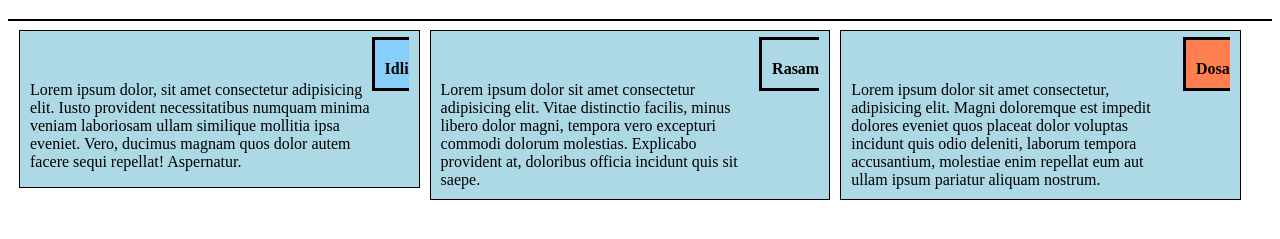
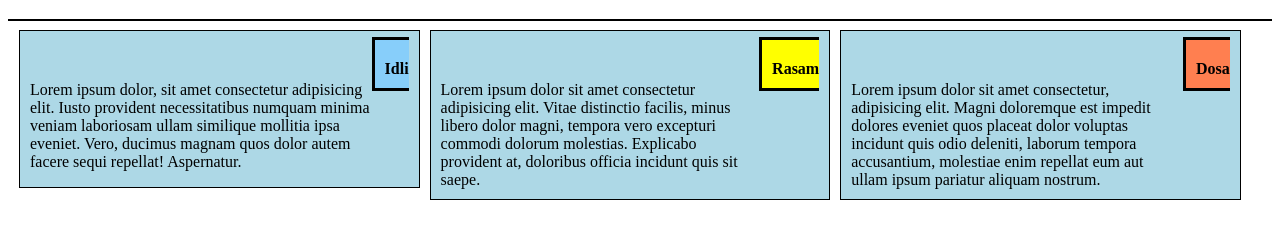
Before and after one commit to Rohan-Sudagar/coursera-mod2, a plain HTML site: page mod2_test/index.html in a window 1280 px wide. Shown: the part 61-300 px from the top of the page. Drawn offline with Linux system fonts and the light colour scheme.

Commit message:
Update coursera.css

```diff
--- a/mod2_test/css/coursera.css
+++ b/mod2_test/css/coursera.css
@@ -46,7 +46,7 @@
 border-top: 3px solid black;
 border-left: 3px solid black;
 border-bottom: 3px solid black;
-background-color: coocher;
+background-color: yellow;
 padding: 20px 0px 10px 10px;
 position: relative;
 top: -65px;
```
